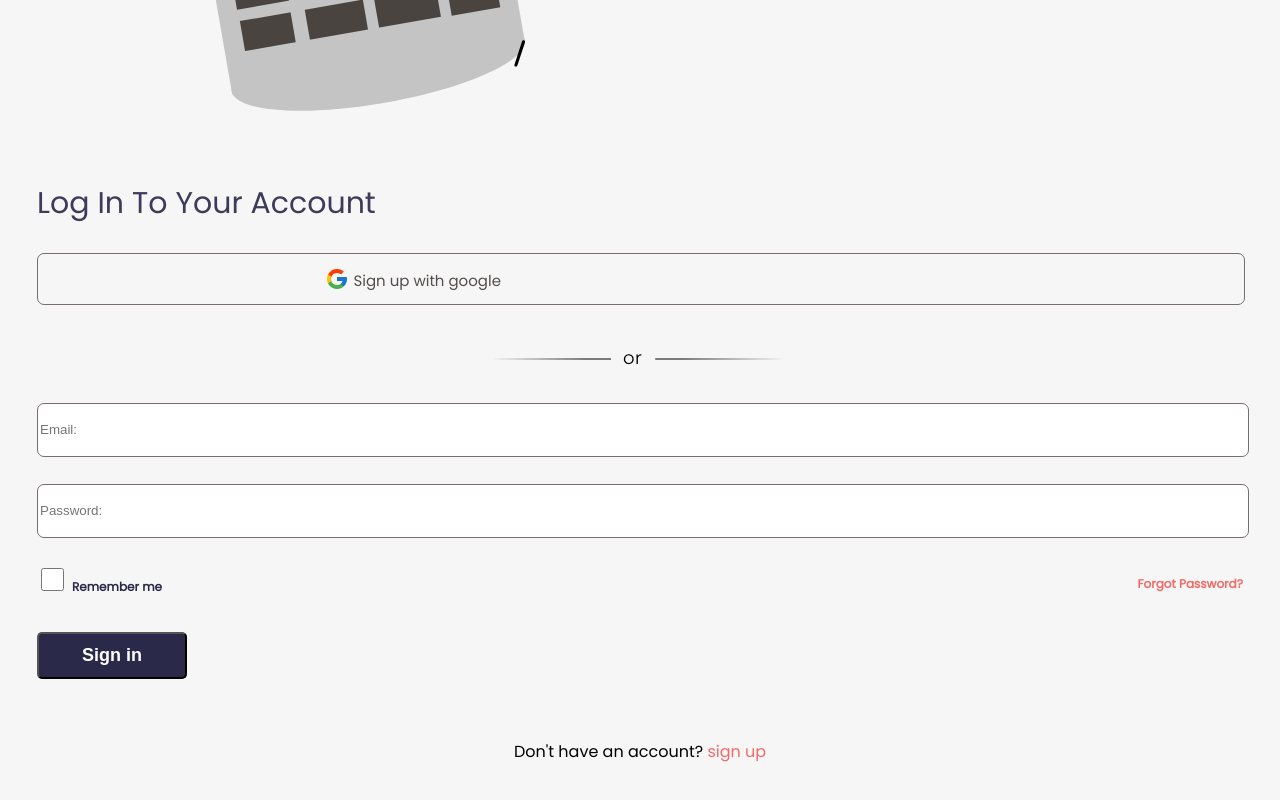
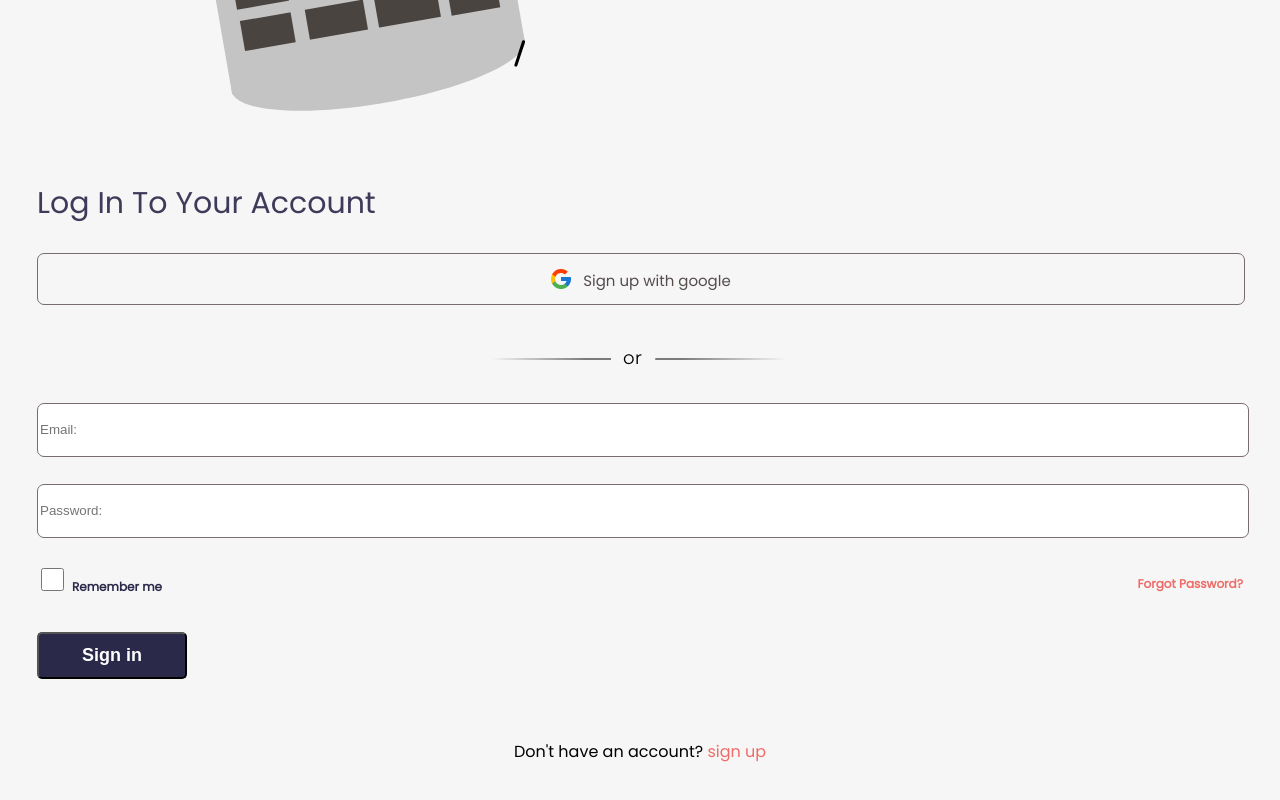
Before and after one commit to superRaptor911/ExpenseMeter, a React (Create React App) app: page /login in a window 1280 px wide. Shown: the part 913-1713 px from the top of the page. Built offline with nearby package versions, Linux system fonts and the light colour scheme.

Commit message:
login/signup links

```diff
--- a/src/pages/LoginPageDesktop.js
+++ b/src/pages/LoginPageDesktop.js
@@ -43,7 +43,7 @@ const LoginPageDesktop = () => {
       </div>
       <div className={css(styles.second_box)}>
         <div className={css(styles.linkContainer)}>
-          <Link className={css(styles.loginLink)}>
+          <Link className={css(styles.loginLink)} to="/dashboard">
             <div className={css(styles.home)}>Home</div>
           </Link>
           <Link to="/signup" className={css(styles.loginLink)}>
@@ -101,7 +101,9 @@ const LoginPageDesktop = () => {
           </button>
           <div className={css(styles.signupText)}>
             <span>{"Don't have an account?"} </span>
-            <span style={{color: '#EF6B67'}}>sign up</span>
+            <Link to="/signup" className={css(styles.linkDec)}>
+              <span style={{color: '#EF6B67'}}>sign up</span>
+            </Link>
           </div>
         </div>
       </div>
@@ -267,6 +269,9 @@ const styles = StyleSheet.create({
     textAlign: 'center',
     padding: 12,
     marginTop: 30,
+    ':hover': {
+      backgroundColor: '#000000',
+    },
   },
   heading: {
     fontFamily: 'Poppins',
@@ -281,12 +286,11 @@ const styles = StyleSheet.create({
   linkContainer: {
     display: 'flex',
     marginTop: 40,
-    marginRight: 44,
+    //marginRight: 44,
     marginLeft: 'auto',
     width: 'max-content',
     alignItems: 'center',
     position: 'absolute',
-    //left: '83.3%',
     right: '50px',
   },
   home: {
@@ -298,6 +302,7 @@ const styles = StyleSheet.create({
     letterSpacing: '0.025em',
     color: '#3D3B59',
     marginRight: 20,
+    cursor: 'pointer',
   },
   signupBtn: {
     border: '2px solid #3D3B59',
@@ -318,6 +323,9 @@ const styles = StyleSheet.create({
     cursor: 'pointer',
     textDecoration: 'none',
   },
+  linkDec: {
+    textDecoration: 'none',
+  },
 });
 
 export default LoginPageDesktop;
--- a/src/pages/LoginPageMobile.js
+++ b/src/pages/LoginPageMobile.js
@@ -35,8 +35,12 @@ const LoginMobile = () => {
       <div className={css(styles.inputSec)}>
         <div className={css(styles.heading)}>Log In To Your Account</div>
         <div className={css(styles.fields)}>
-          <img src={googleIcon} alt="gicon" className={css(styles.icon)} />
-          <div className={css(styles.fieldText)}>Sign up with google</div>
+          <div className={css(styles.googleAuth)}>
+            <div>
+              <img src={googleIcon} alt="gicon" className={css(styles.icon)} />
+            </div>
+            <div className={css(styles.fieldText)}>Sign up with google</div>
+          </div>
         </div>
         <div className={css(styles.orImageCenter)}>
           <img src={orImg} alt="orImg" className={css(styles.orIcon)} />
@@ -76,7 +80,9 @@ const LoginMobile = () => {
         <button className={css(styles.loginButton)}>Sign in</button>
         <div className={css(styles.signupText)}>
           <span>{"Don't have an account?"} </span>
-          <span style={{color: '#EF6B67'}}>sign up</span>
+          <Link className={css(styles.linkDec)} to="/signup">
+            <span style={{color: '#EF6B67'}}>sign up</span>
+          </Link>
         </div>
       </div>
     </div>
@@ -144,12 +150,24 @@ const styles = StyleSheet.create({
   },
 
   icon: {
-    marginLeft: '24%',
+    //marginLeft: '24%',
     width: 20,
     height: 20,
     marginTop: 15,
     marginBottom: 15,
+    marginRight: 6,
   },
+
+  googleAuth: {
+    display: 'flex',
+    flexDirection: 'row',
+    minWidth: 150,
+    justifyContent: 'center',
+    textAlign: 'center',
+    marginLeft: 'auto',
+    marginRight: 'auto',
+  },
+
   fieldText: {
     paddingBottom: 17,
     paddingTop: 15,
@@ -203,6 +221,9 @@ const styles = StyleSheet.create({
     marginBottom: 42,
     textAlign: 'center',
   },
+  linkDec: {
+    textDecoration: 'none',
+  },
 });
 
 export default LoginMobile;
--- a/src/pages/SignupPageDesktop.js
+++ b/src/pages/SignupPageDesktop.js
@@ -8,7 +8,7 @@ import googleIcon from '../media/images/googleIcon.png';
 import piggy from '../media/images/piggyWithSheet.png';
 import Input from '../components/Input';
 import {createUser, signInwithGoogle} from '../shared/Authentication';
-import {useHistory} from 'react-router-dom';
+import {Link, useHistory} from 'react-router-dom';
 
 const SignupPageDesktop = () => {
   const history = useHistory();
@@ -82,13 +82,24 @@ const SignupPageDesktop = () => {
             onClick={handleSignupPress}>
             Sign Up
           </button>
+
+          <div className={css(styles.signupText)}>
+            <span>{'Already have an account?'} </span>
+            <Link to="/login" className={css(styles.linkDec)}>
+              <span style={{color: '#EF6B67'}}>sign in</span>
+            </Link>
+          </div>
         </div>
       </div>
 
       <div className={css(styles.flex2)}>
         <div className={css(styles.linkContainer)}>
-          <div className={css(styles.home)}>Home</div>
-          <button className={css(styles.siginBtn)}>Sign In</button>
+          <Link className={css(styles.linkDec)} to="/dashboard">
+            <div className={css(styles.home)}>Home</div>
+          </Link>
+          <Link className={css(styles.linkDec)} to="/login">
+            <button className={css(styles.signinBtn)}>Sign In</button>
+          </Link>
         </div>
         <img src={piggy} alt="orImg" className={css(styles.piggy)} />
       </div>
@@ -109,6 +120,10 @@ const styles = StyleSheet.create({
     marginLeft: 160,
     marginTop: 100,
     maxWidth: 340,
+  },
+  linkDec: {
+    color: '#FFFFFF',
+    textDecoration: 'none',
   },
   heading: {
     fontFamily: 'Poppins',
@@ -169,6 +184,9 @@ const styles = StyleSheet.create({
     textAlign: 'center',
     padding: 12,
     marginTop: 30,
+    ':hover': {
+      backgroundColor: '#000000',
+    },
   },
   flex2: {
     backgroundColor: '#3D3B59',
@@ -187,34 +205,51 @@ const styles = StyleSheet.create({
   linkContainer: {
     display: 'flex',
     marginTop: 40,
-    marginRight: 44,
+    //marginRight: 44,
     marginLeft: 'auto',
     width: 'max-content',
+    position: 'absolute',
     alignItems: 'center',
+    right: '50px',
   },
 
   home: {
     fontFamily: 'Poppins',
     fontStyle: 'normal',
     fontWeight: '500',
-    fontSize: '18px',
+    fontSize: '19px',
     lineHeight: '27px',
     letterSpacing: '0.025em',
     color: '#FFFFFF',
     marginRight: 20,
+    cursor: 'pointer',
   },
-  siginBtn: {
+  signinBtn: {
     border: '2px solid #FFFFFF',
     boxSizing: 'border-box',
     borderRadius: '6.4px',
     fontFamily: 'Poppins',
     fontStyle: 'normal',
     fontWeight: '500',
-    fontSize: '18px',
+    fontSize: '19px',
     lineHeight: '27px',
     letterSpacing: '0.025em',
     color: '#FFFFFF',
     background: 'none',
+    padding: '15px 50px',
+    cursor: 'pointer',
+  },
+  signupText: {
+    textAlign: 'center',
+    marginTop: 100,
+    fontFamily: 'Poppins',
+    fontStyle: 'normal',
+    fontWeight: 'normal',
+    fontSize: 16,
+    color: '#5E5E5E',
+    width: 'auto',
+    marginLeft: 'auto',
+    marginRight: 'auto',
   },
 });
 
--- a/src/pages/SignupPageMobile.js
+++ b/src/pages/SignupPageMobile.js
@@ -113,8 +113,10 @@ const SignupMobile = () => {
           Sign up
         </button>
         <div className={css(styles.signupText)}>
-          <span>{"Don't have an account?"} </span>
-          <span style={{color: '#EF6B67'}}>sign up</span>
+          <span>{'Already have an account?'} </span>
+          <Link className={css(styles.linkDec)} to="/login">
+            <span style={{color: '#EF6B67'}}>sign in</span>
+          </Link>
         </div>
       </div>
     </div>
@@ -263,6 +265,9 @@ const styles = StyleSheet.create({
     marginBottom: 42,
     textAlign: 'center',
   },
+  linkDec: {
+    textDecoration: 'none',
+  },
 });
 
 export default SignupMobile;
```
